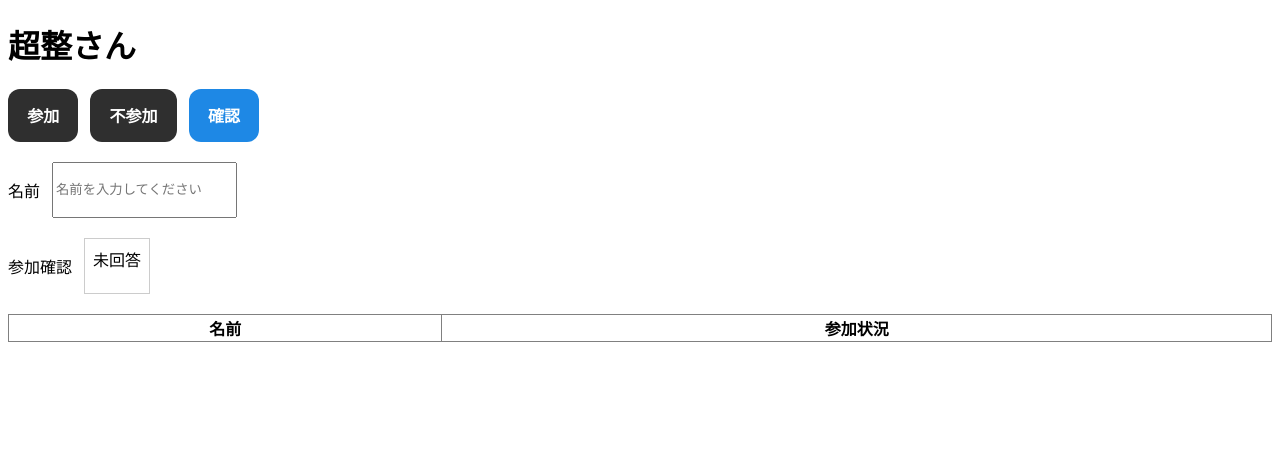
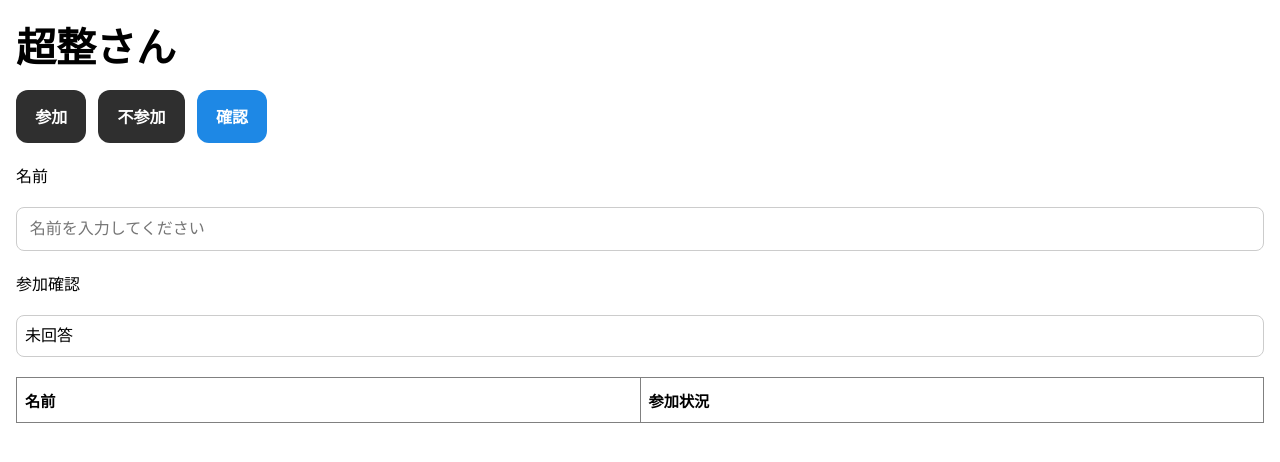
Before and after one commit to cgun1076/theme1-a-8, a plain HTML site: page index.html in a window 1280 px wide. Drawn offline with Linux system fonts and the light colour scheme.

Commit message:
名前・参加状況の表のサイズ変更

```diff
--- a/style.css
+++ b/style.css
@@ -34,6 +34,61 @@ body > div {
     margin-top: 16px;
 }
 
+body {
+    margin: 0;
+    padding: 16px;
+    box-sizing: border-box;
+    font-size: 16px;
+}
+
+h1 {
+    margin: 0 0 16px;
+    font-size: clamp(1.8rem, 5vw, 2.5rem);
+}
+
+p {
+    margin: 0 0 8px;
+    font-size: 1rem;
+}
+
+#user-name,
+#member-input {
+    width: 100%;
+    box-sizing: border-box;
+    font-size: 1rem;
+}
+
+#user-name {
+    min-height: 44px;
+    padding: 0.75rem 0.8rem;
+    border: 1px solid #ccc;
+    border-radius: 8px;
+}
+
+#member-input {
+    min-height: 48px;
+    padding: 0.75rem 0.8rem;
+    border: 1px solid #ccc;
+    border-radius: 8px;
+    background: #fff;
+    line-height: 1.5;
+    white-space: pre-wrap;
+}
+
+table {
+    width: 100%;
+    border-collapse: collapse;
+    table-layout: fixed;
+    font-size: 0.95rem;
+}
+
+th,
+td {
+    padding: 0.7rem 0.5rem;
+    text-align: left;
+    word-break: break-word;
+}
+
 /* スマホ用 */
 @media (max-width: 480px) {
     .button-group,
@@ -53,4 +108,22 @@ body > div {
         min-height: 52px;
         font-size: 1.05rem;
     }
+
+    p {
+        font-size: 0.95rem;
+    }
+
+    #user-name,
+    #member-input {
+        font-size: 0.95rem;
+    }
+
+    table {
+        font-size: 0.85rem;
+    }
+
+    th,
+    td {
+        padding: 0.55rem 0.4rem;
+    }
 }
```
